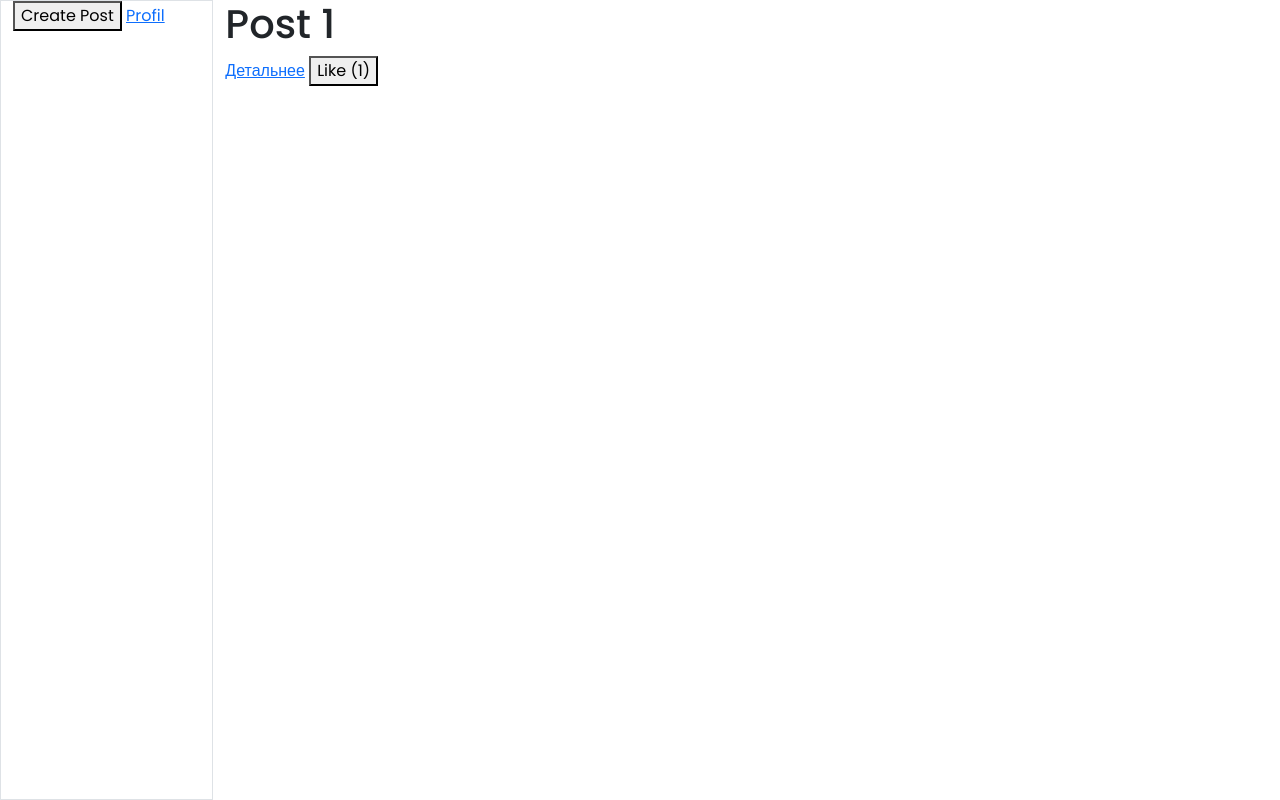
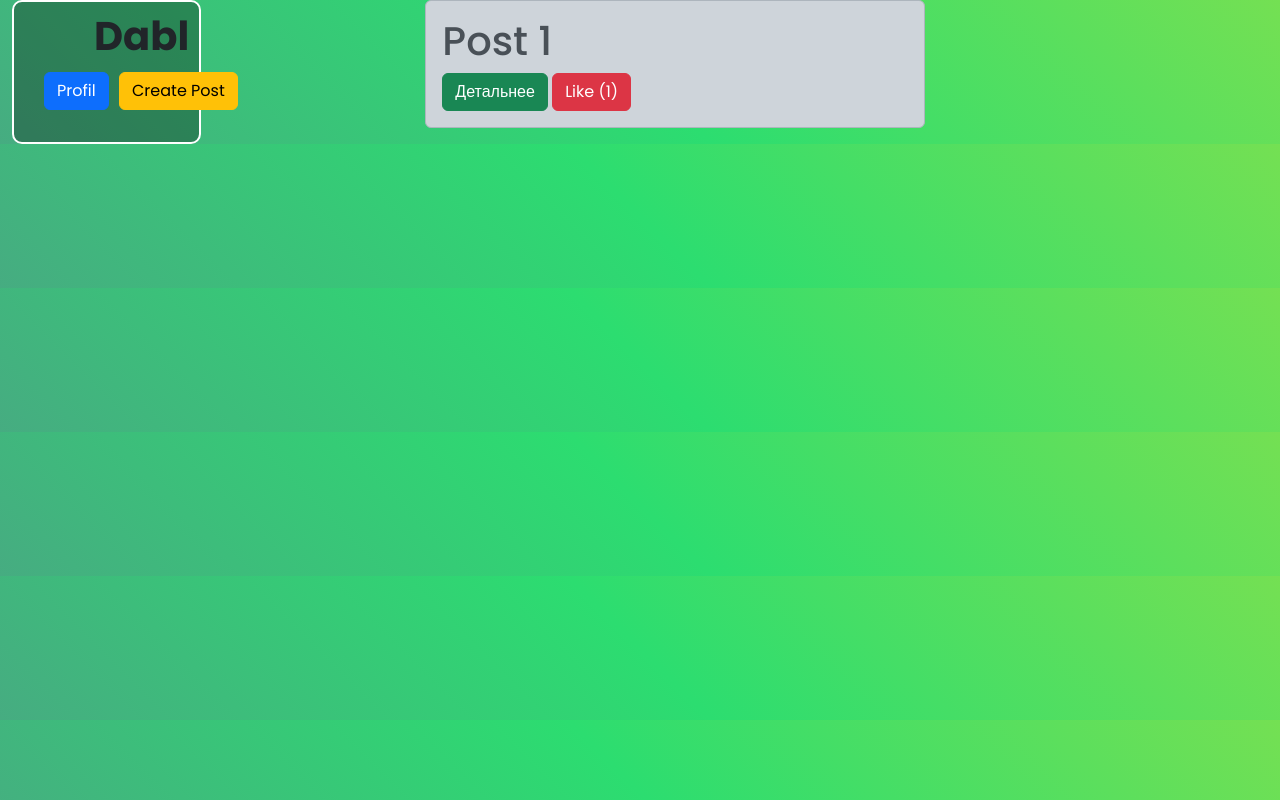
Before and after one commit to slavar1sk1/firstdjangoproject, a Django app: page / in a window 1280 px wide. Run offline with Django 4.2, Linux system fonts and the light colour scheme; a user stored in the database is signed in; tables that the repository leaves empty hold one stand-in row (values such as "Sample post"); some libraries are stand-ins or nearby versions.

Commit message:
add fjrfjejr

```diff
--- a/firstproject/firstapp/static/css/index.css
+++ b/firstproject/firstapp/static/css/index.css
@@ -0,0 +1,43 @@
+* {
+  font-family: "Poppins", sans-serif;
+}
+
+body {
+  background: linear-gradient(45deg, #46ac81, #2cdd70, #74e053);
+}
+
+.btn-primary {
+  position: fixed;
+  margin-left: 20px;
+  margin-top: 60px;
+}
+
+.btn-warning {
+  position: fixed;
+  margin-left: 95px;
+  margin-top: 60px;
+}
+
+.dabl {
+  margin-left: 70px;
+  font-weight: 700;
+  font-size: 40px;
+  position: fixed;
+}
+
+#posts_list {
+  margin-left: 200px;
+}
+
+.alert-dark {
+  width: 500px;
+}
+
+.dabl-border {
+  border: 2px solid white; /* Белая обводка */
+  padding: 10px; /* Внутренний отступ */
+  border-radius: 10px; /* Скругленные углы */
+  background-color: rgba(0, 0, 0, 0.3); /* Полупрозрачный фон */
+  height: 100%; /* Убедитесь, что div занимает всю высоту родителя */
+  box-sizing: border-box; /* Учитывает padding и border в общей ширине и высоте элемента */
+}
--- a/firstproject/firstapp/static/css/make_post.css
+++ b/firstproject/firstapp/static/css/make_post.css
@@ -3,16 +3,15 @@
 }
 
 .create_post {
-   width: 600px;
-   height: 400px;
-  background: rgb(173, 27, 202);
-    flex-direction: column;
+  width: 600px;
+  height: 400px;
+  background: rgb(40, 236, 220);
+  flex-direction: column;
   justify-content: center;
   align-items: center;
 
   border-radius: 10px;
   box-shadow: 0 4px 8px rgba(0, 0, 0, 0.1);
-
 }
 
 .create_post h1 {
--- a/firstproject/firstapp/templates/base.html
+++ b/firstproject/firstapp/templates/base.html
@@ -1,11 +1,11 @@
 <!DOCTYPE html>
 <html lang="en">
   <head>
-    <meta charset="UTF-8">
+    <meta charset="UTF-8" />
     <title>Title</title>
     <script src="https://ajax.googleapis.com/ajax/libs/jquery/3.6.4/jquery.min.js"></script>
-
     <link rel="stylesheet" href="/static/css/make_post.css" />
+    <link rel="stylesheet" href="/static/css/index.css" />
     <link rel="preconnect" href="https://fonts.googleapis.com" />
     <link rel="preconnect" href="https://fonts.gstatic.com" crossorigin />
     <link
@@ -13,59 +13,68 @@
       rel="stylesheet"
     />
     <!-- Bootstrap   -->
-    <link href="https://cdn.jsdelivr.net/npm/bootstrap@5.3.3/dist/css/bootstrap.min.css" rel="stylesheet" integrity="sha384-QWTKZyjpPEjISv5WaRU9OFeRpok6YctnYmDr5pNlyT2bRjXh0JMhjY6hW+ALEwIH" crossorigin="anonymous">
-    <script src="https://cdn.jsdelivr.net/npm/@popperjs/core@2.11.8/dist/umd/popper.min.js" integrity="sha384-I7E8VVD/ismYTF4hNIPjVp/Zjvgyol6VFvRkX/vR+Vc4jQkC+hVqc2pM8ODewa9r" crossorigin="anonymous"></script>
-    <script src="https://cdn.jsdelivr.net/npm/bootstrap@5.3.3/dist/js/bootstrap.min.js" integrity="sha384-0pUGZvbkm6XF6gxjEnlmuGrJXVbNuzT9qBBavbLwCsOGabYfZo0T0to5eqruptLy" crossorigin="anonymous"></script>
+    <link
+      href="https://cdn.jsdelivr.net/npm/bootstrap@5.3.3/dist/css/bootstrap.min.css"
+      rel="stylesheet"
+      integrity="sha384-QWTKZyjpPEjISv5WaRU9OFeRpok6YctnYmDr5pNlyT2bRjXh0JMhjY6hW+ALEwIH"
+      crossorigin="anonymous"
+    />
+    <script
+      src="https://cdn.jsdelivr.net/npm/@popperjs/core@2.11.8/dist/umd/popper.min.js"
+      integrity="sha384-I7E8VVD/ismYTF4hNIPjVp/Zjvgyol6VFvRkX/vR+Vc4jQkC+hVqc2pM8ODewa9r"
+      crossorigin="anonymous"
+    ></script>
+    <script
+      src="https://cdn.jsdelivr.net/npm/bootstrap@5.3.3/dist/js/bootstrap.min.js"
+      integrity="sha384-0pUGZvbkm6XF6gxjEnlmuGrJXVbNuzT9qBBavbLwCsOGabYfZo0T0to5eqruptLy"
+      crossorigin="anonymous"
+    ></script>
 
-    <script src="https://unpkg.com/htmx.org@1.9.12" integrity="sha384-ujb1lZYygJmzgSwoxRggbCHcjc0rB2XoQrxeTUQyRjrOnlCoYta87iKBWq3EsdM2" crossorigin="anonymous"></script>
-    {% block js %}
-    {% endblock %}
+    <script
+      src="https://unpkg.com/htmx.org@1.9.12"
+      integrity="sha384-ujb1lZYygJmzgSwoxRggbCHcjc0rB2XoQrxeTUQyRjrOnlCoYta87iKBWq3EsdM2"
+      crossorigin="anonymous"
+    ></script>
+    {% block js %} {% endblock %}
     <script src="/static/js/create_post.js"></script>
-
   </head>
   <body>
     {% csrf_token %}
 
     <div class="container-fluid">
       <div class="row">
-            <div class="col-12 d-block d-sm-none">
-
-            </div>
-            <div class="col-md-2 col-sm-1 d-none d-sm-block border border-end vh-100">
-
-                <button id="create_post">Create Post</button>
-                <a class="profil" href="/profil">Profil</a>
-            </div>
-
-            <div class="col-10">
-                {% block content %}
-                {% endblock %}
-            </div>
+        <div class="col-12 d-block d-sm-none"></div>
+        <div class="col-md-2 col-sm-1 d-none d-sm-block">
+          <div id="dabl-border" class="dabl-border">
+            <h2 class="dabl">Dabl</h2>
+            <button id="create_post" class="btn btn-warning">
+              Create Post
+            </button>
+            <a class="btn btn-primary" href="/profil">Profil</a>
           </div>
         </div>
 
-
+        <div class="col-10">{% block content %} {% endblock %}</div>
+      </div>
+    </div>
 
     <dialog id="window_post" class="create_post">
       <h1>Create Post</h1>
 
       <div class="input-box">
         <form method="post" enctype="multipart/form-data" id="post_form">
-            {% csrf_token %}
-            {{ form.as_p }}
+          {% csrf_token %} {{ form.as_p }}
         </form>
       </div>
 
-    <button class="btn"
+      <button
+        class="btn"
         hx-post="{% url 'create_post' %}"
         hx-include="#post_form"
         hx-target="#posts_list"
       >
         Create post
       </button>
-
     </dialog>
-
-
   </body>
 </html>
--- a/firstproject/firstapp/templates/index.html
+++ b/firstproject/firstapp/templates/index.html
@@ -1,17 +1,26 @@
-{% extends 'base.html' %}
+{% extends 'base.html' %} {% block js %}
+<script src="/static/js/like_home.js"></script>
+<link rel="stylesheet" href="/static/css/index.css" />
+{% endblock %} {% block content %}
 
-{% block js %}
-<script src="/static/js/like_home.js"></script>
+<div id="posts_list">
+  {% for post in posts %}
+  <div class="alert alert-dark">
+    <h1 class="post_num">Post {{ post.id }}</h1>
+    <a class="btn btn-success" href="{% url 'post_detail' post.id %}"
+      >Детальнее</a
+    >
+    <button
+      class="like_button btn btn-danger"
+      data-url="{% url 'like_home' post.id %}"
+      data-post-id="{{ post.id }}"
+    >
+      Like (<span class="like_button" id="like_count_{{ post.id }}"
+        >{{ post.likes_count }}</span
+      >)
+    </button>
+  </div>
+  {% endfor %}
+</div>
+
 {% endblock %}
-
-{% block content %}
-<div id="posts_list">
-    {% for post in posts %}
-        <h1>Post {{ post.id }}</h1>
-        <a href="{% url 'post_detail' post.id %}">Детальнее</a>
-        <button class="like_button" data-url="{% url 'like_home' post.id %}" data-post-id="{{ post.id }}">
-            Like (<span class="like_button" id="like_count_{{ post.id }}">{{ post.likes_count }}</span>)
-        </button>
-    {% endfor %}
-</div>
-{% endblock %}
--- a/firstproject/firstapp/templates/login.html
+++ b/firstproject/firstapp/templates/login.html
@@ -1,9 +1,6 @@
-{% extends 'base.html' %}
-
 {% block content %}
 <form action="" method="post">
-  {% csrf_token %}
-  {{form}}
+  {% csrf_token %} {{form}}
   <button type="submit">Login</button>
 </form>
 {% endblock %}
--- a/firstproject/firstapp/views.py
+++ b/firstproject/firstapp/views.py
@@ -14,6 +14,7 @@ from django.views.generic.detail import SingleObjectMixin
 from django.views.generic import View
 from django.views.decorators.http import require_POST
 from django.shortcuts import get_object_or_404
+
 
 
 __all__ = ('HomeView', 'RegistrationView', 'UserLoginView', 'PostDetailView', 'PostCommentView', 'LikePostView',
@@ -173,6 +174,7 @@ class ProfilView(LoginRequiredMixin, View):
         posts = request.user.posts.all()
         likes_count_list = [post.likes_count for post in posts]
         context = {
+            'username': request.user.username,
             'posts_amound': request.user.posts.count(),
             'like_sum': sum(likes_count_list)
         }
```
Also changed, not shown: firstproject/firstapp/templates/posts_list.html (+15 -5 lines), firstproject/firstapp/templates/profil.html (+9 -7 lines). Lines whose indentation alone changed are shown as unchanged.
